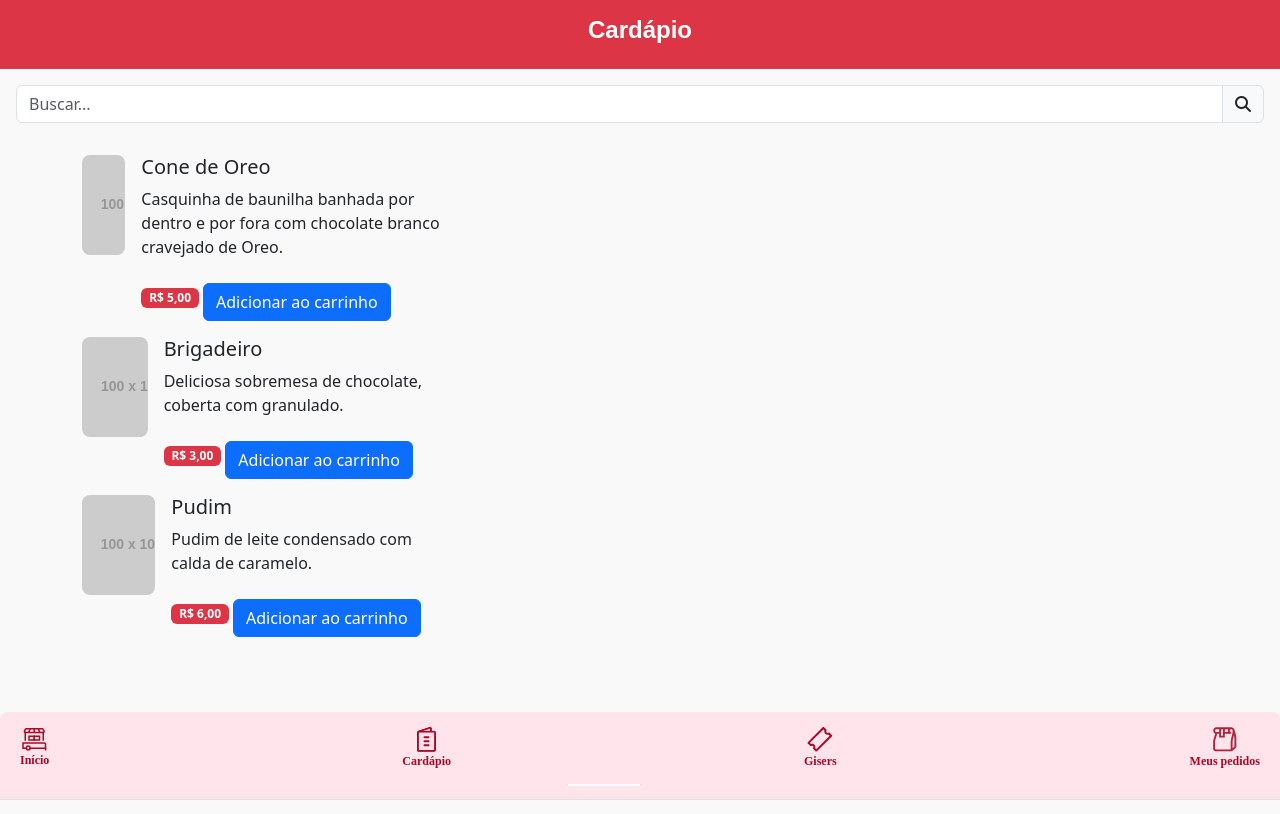
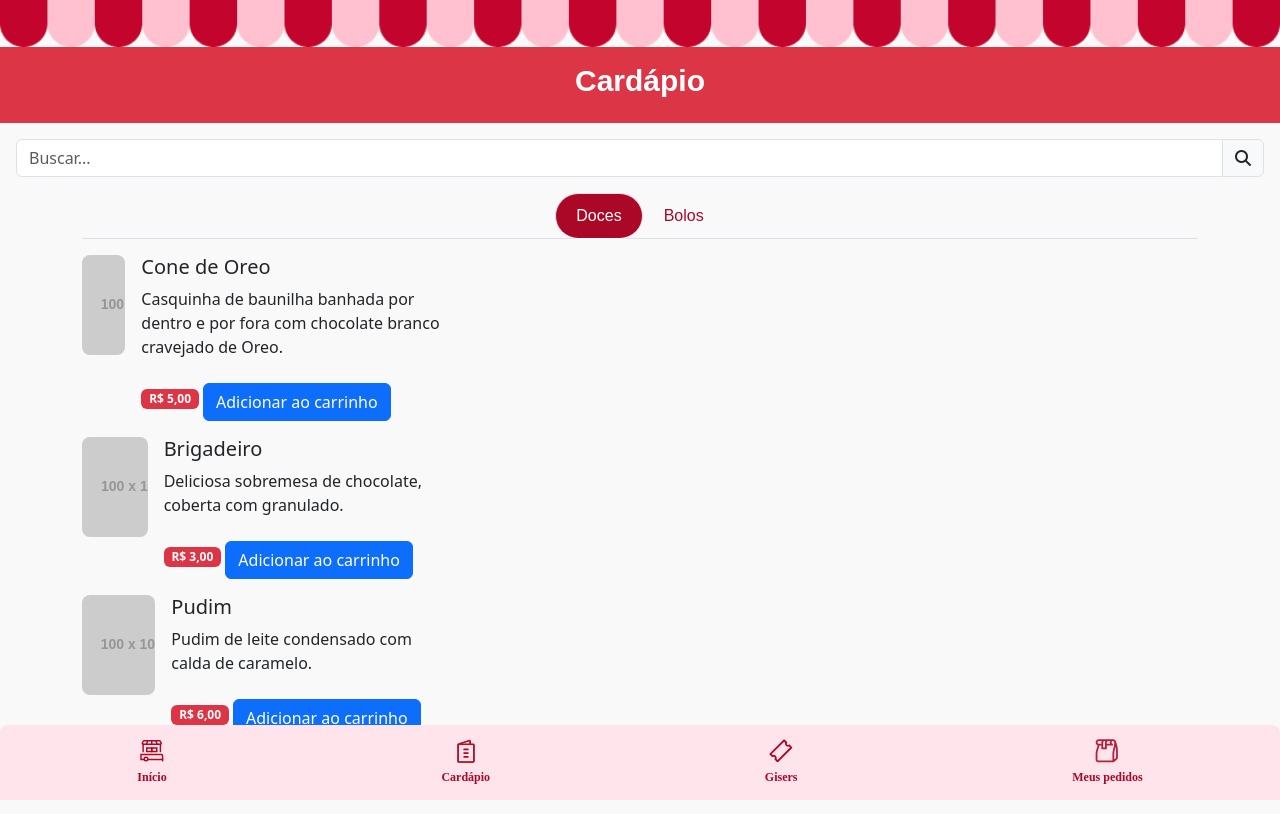
Before and after one commit to thurcruz/gisas, a plain HTML site: page cardapio.html in a window 1280 px wide. Drawn offline with nearby package versions, Linux system fonts and the light colour scheme; placeholder pictures from the web are drawn by us.

Commit message:
cardapio editado

```diff
--- a/cardapio.css
+++ b/cardapio.css
@@ -3,11 +3,16 @@
     padding-bottom: 60px; /* Para garantir que o conteúdo não fique escondido atrás do rodapé fixo */
 }
 
-.header-background h1 {
+header h1 {
     font-family: 'Arial', sans-serif;
-    font-size: 24px;
+    font-size: 30px;
     font-weight: bold;
 }
+
+.top img {
+    width: 100%;
+}
+
 
 .search-container {
     padding: 0 20px;
@@ -19,30 +24,42 @@
 
 .footer {
     border-top: 1px solid #E0E0E0;
+    background-color: #FFE4EB;
 }
 
-.footer p {
+.footer ul {
+    list-style-type: none;
+    display: flex;
+    justify-content: space-around;
+    padding: 14px 0;
     margin: 0;
-    font-size: 12px;
 }
 
-ul {
-    list-style-type: none;;
+.footer ul a {
+    text-decoration: none;
+    color: #AB0827;
+    font-weight: bold;
+    text-align: center;
+}
+
+.footer ul a img {
+    display: block;
+    margin: 0 auto 5px;
+}
+
+.menu {
     position: fixed;
     bottom: 0;
     left: 0;
     width: 100%;
     background-color: #FFE4EB;
-    color: aliceblue;
-    display:flex;
-    align-items: center;
+    display: flex;
     justify-content: space-between;
-    padding: 14px 0px;
+    padding: 14px 0;
     border-radius: 8px 8px 0px 0px;
-
 }
 
-ul a {
+.menu a {
     font-family: P01;
     font-size: 12px;
     font-weight: bold;
@@ -52,9 +69,74 @@
     display: flex;
     flex-direction: column;
     align-items: center;
-
 }
 
-ul img {
-    align-items: center;
+.menu img {
+    width: 24px;
+    height: 24px;
 }
+
+/* Melhorias para as abas de navegação */
+.nav-tabs .nav-link {
+    font-family: 'P01', sans-serif;
+    color: #AB0827;
+    padding: 10px 20px;
+    border-radius: 50px;
+}
+
+.nav-tabs .nav-link.active {
+    background-color: #AB0827;
+    color: white;
+}
+
+/* Estilos para os produtos */
+.product-image {
+    width: 100px;
+    height: 100px;
+    background-size: cover;
+    border-radius: 8px;
+}
+
+.product {
+    background-color: #ffffff;
+    border-radius: 10px;
+    padding: 12px;
+    box-shadow: 0px 2px 5px rgba(0, 0, 0, 0.1);
+    width: 30%;
+    margin-bottom: 15px;
+}
+
+.product h5 {
+    font-size: 16px;
+    font-weight: bold;
+}
+
+.product p {
+    font-size: 14px;
+    color: #444444;
+}
+
+.product button {
+    background-color: #AB0827;
+    color: white;
+    border: none;
+    padding: 8px 16px;
+    border-radius: 5px;
+    font-size: 14px;
+    cursor: pointer;
+}
+
+.product button:hover {
+    background-color: #8e061f;
+}
+
+@media (max-width: 768px) {
+    .product {
+        width: 100%;
+    }
+
+    .nav-tabs {
+        flex-direction: column;
+        align-items: center;
+    }
+}
--- a/cardapio.html
+++ b/cardapio.html
@@ -3,18 +3,20 @@
 <head>
     <meta charset="UTF-8">
     <meta name="viewport" content="width=device-width, initial-scale=1.0">
-    <title>Cardápio Digital</title>
+    <title>Cardápio</title>
     <link href="https://cdn.jsdelivr.net/npm/bootstrap@5.3.0-alpha1/dist/css/bootstrap.min.css" rel="stylesheet">
     <link rel="stylesheet" href="cardapio.css">
     <script src="https://kit.fontawesome.com/a076d05399.js" crossorigin="anonymous"></script>
 </head>
 <body>
-
+  <picture class="top">
+    <source media="(max-width: 600px)" srcset="img/assets/top_p.png" />
+    <source media="(max-width: 1200px)" srcset="img/assets/top_m.png" />
+    <img src="img/assets/top_g.png" />
+  </picture>
     <!-- Cabeçalho -->
     <header class="text-center bg-danger text-white py-3">
-        <div class="header-background">
-            <h1>Cardápio</h1>
-        </div>
+        <h1>Cardápio</h1>
     </header>
 
     <!-- Barra de Pesquisa -->
@@ -42,24 +44,15 @@
         <!-- Lista de produtos será inserida aqui via JavaScript -->
     </div>
 
-    <nav>
+    <!-- Rodapé e Menu -->
+    <footer class="footer">
         <ul class="menu">
-          <li>
-            <a href="index.html"> <img src="img/assets/home_icon.svg" alt="Início" />Início</a>
-          </li>
-          <li>
-            <a href="cardapio.html"> <img src="/img/assets/menu_icon.svg" alt="Cardápio" />Cardápio</a>
-          </li>
-          <li>
-            <a href="fidelidade.html"> <img src="img/assets/gisers_icon.svg" alt="Gisers" /> Gisers</a>
-          </li>
-          <li>
-            <a href="#">
-              <img src="img/assets/bag_icon.svg" alt="Meus pedidos" />Meus pedidos</a
-            >
-          </li>
+            <li><a href="index.html"><img src="img/assets/home_icon.svg" alt="Início">Início</a></li>
+            <li><a href="cardapio.html"><img src="img/assets/menu_icon.svg" alt="Cardápio">Cardápio</a></li>
+            <li><a href="fidelidade.html"><img src="img/assets/gisers_icon.svg" alt="Gisers">Gisers</a></li>
+            <li><a href="#"><img src="img/assets/bag_icon.svg" alt="Meus pedidos">Meus pedidos</a></li>
         </ul>
-      </nav>
+    </footer>
 
     <!-- Bootstrap JS -->
     <script src="https://cdn.jsdelivr.net/npm/bootstrap@5.3.0-alpha1/dist/js/bootstrap.bundle.min.js"></script>
```
